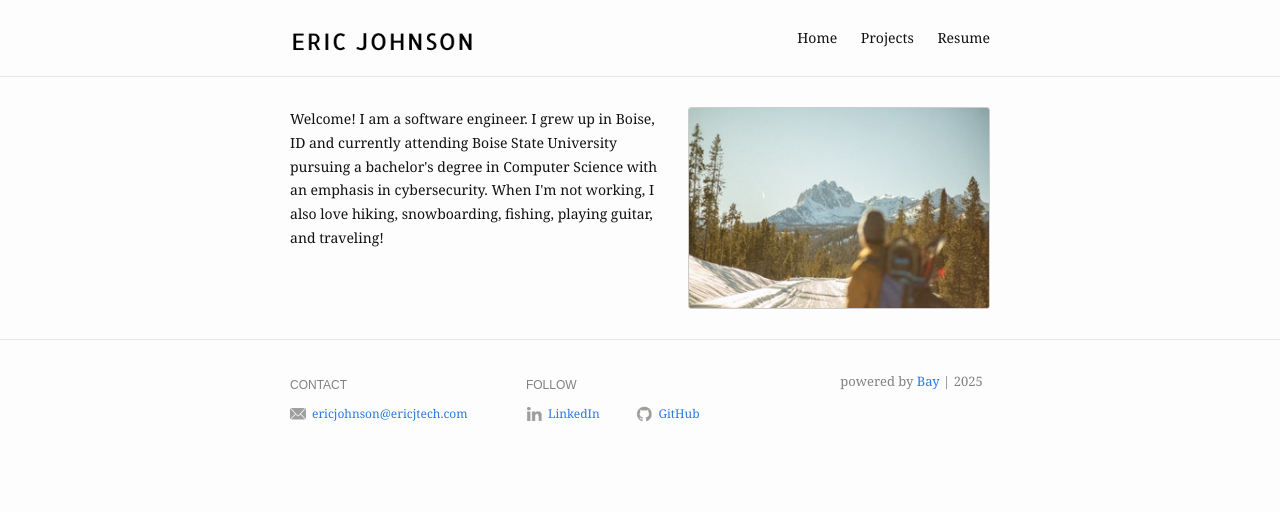
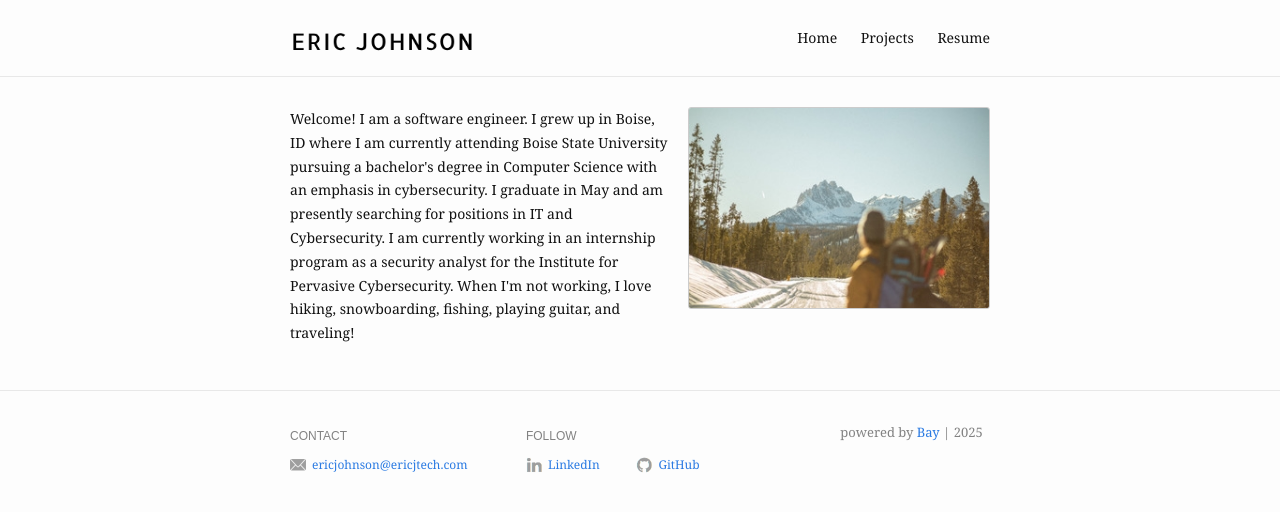
Before and after one commit to eboi1/eboi1.github.io, a Jekyll site: the page built from index.md, in a window 1280 px wide. Shown: the top 512 px of the page. Built offline with Jekyll 4.4.1, drawn with Linux system fonts in a browser that asks for light colours.

```diff
--- a/index.md
+++ b/index.md
@@ -6,8 +6,8 @@ profile_picture:
 ---
 
 <p>
-  Welcome! I am a software engineer. I grew up in Boise, ID and currently attending Boise State University
-  pursuing a bachelor's degree in Computer Science with an emphasis in cybersecurity.
+  Welcome! I am a software engineer. I grew up in Boise, ID where I am currently attending Boise State University
+  pursuing a bachelor's degree in Computer Science with an emphasis in cybersecurity. I graduate in May and am presently searching for positions in IT and Cybersecurity. I am currently working in an internship program as a security analyst for the Institute for Pervasive Cybersecurity.
 
-  When I'm not working, I also love hiking, snowboarding, fishing, playing guitar, and traveling!
+  When I'm not working, I love hiking, snowboarding, fishing, playing guitar, and traveling!
 </p>
```
Also changed, not shown: resume.md (+1 -2 lines).
